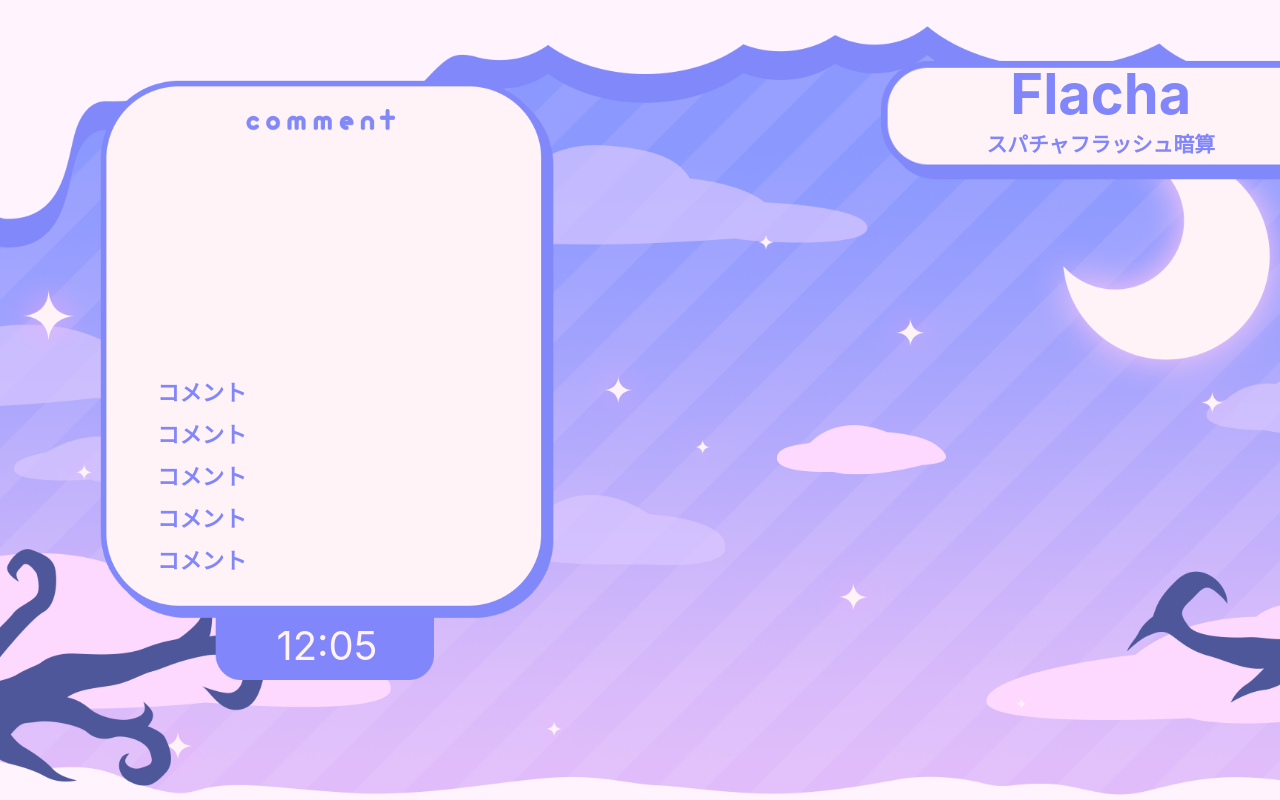
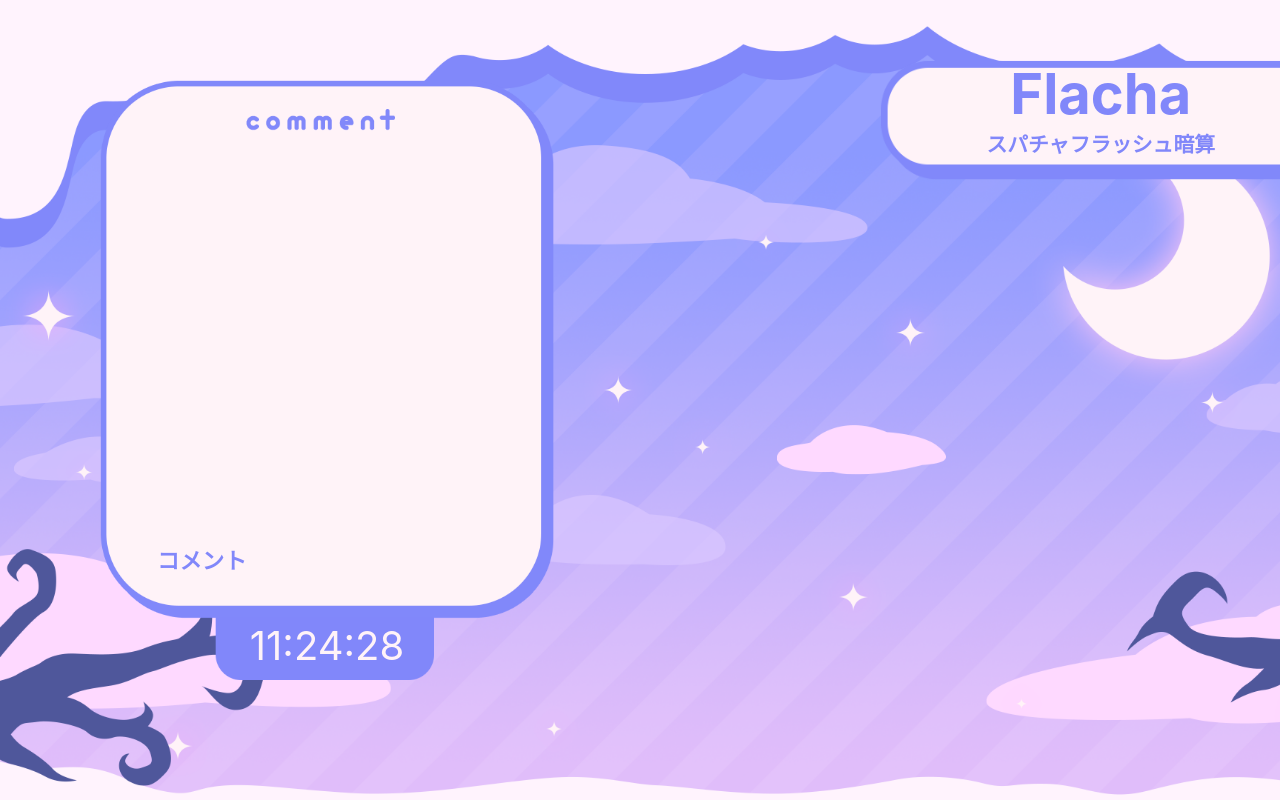
Before and after one commit to yoshi-non/flacha, a Next.js app: page / in a window 1280 px wide. Built offline with nearby package versions, Linux system fonts and the light colour scheme.

Commit message:
add: 現在時刻

```diff
--- /dev/null
+++ b/components/DigitalClock.tsx
@@ -0,0 +1,11 @@
+import dayjs from 'dayjs'
+
+interface ClockNum {
+    time: number
+}
+
+const DigitalClock: React.FC<ClockNum> = ({ time }) => {
+  return <div>{dayjs(time).format('HH:mm:ss')}</div>
+}
+
+export default DigitalClock
--- /dev/null
+++ b/hooks/useTime.tsx
@@ -0,0 +1,14 @@
+import { useEffect, useState } from 'react'
+
+export const useTime = (interval: number) => {
+  const [time, updateTime] = useState(Date.now())
+
+  useEffect(() => {
+    const timeoutId = setTimeout(() => updateTime(Date.now()), interval)
+    return () => {
+      clearTimeout(timeoutId)
+    }
+  }, [time]) // eslint-disable-line react-hooks/exhaustive-deps
+
+  return time
+}
--- a/package.json
+++ b/package.json
@@ -12,6 +12,7 @@
     "@types/node": "18.11.10",
     "@types/react": "18.0.26",
     "@types/react-dom": "18.0.9",
+    "dayjs": "^1.11.6",
     "eslint": "8.29.0",
     "eslint-config-next": "13.0.6",
     "framer-motion": "^7.6.18",
--- a/pages/index.tsx
+++ b/pages/index.tsx
@@ -3,8 +3,11 @@ import Image from 'next/image'
 import Link from 'next/link'
 import styles from '../styles/Home.module.css'
 import Layout from '../components/common/layout'
+import DigitalClock from '../components/DigitalClock'
+import { useTime } from '../hooks/useTime'
 
 export default function Home() {
+  const time = useTime(1000)
 
   return (
     <Layout>
@@ -34,12 +37,10 @@ export default function Home() {
         <div className={styles.commentBox}>
           <div className={styles.comments}>
             <div className={styles.comment}>コメント</div>
-            <div className={styles.comment}>コメント</div>
-            <div className={styles.comment}>コメント</div>
-            <div className={styles.comment}>コメント</div>
-            <div className={styles.comment}>コメント</div>
           </div>
-          <div className={styles.commentTime}>12:05</div>
+          <div className={styles.commentTime}>
+            <DigitalClock time={time}/>
+          </div>
         </div>
         {/* コメント end */}
 
```
Also changed, not shown: 2 other files (tests, documents, lock files or other folders).
